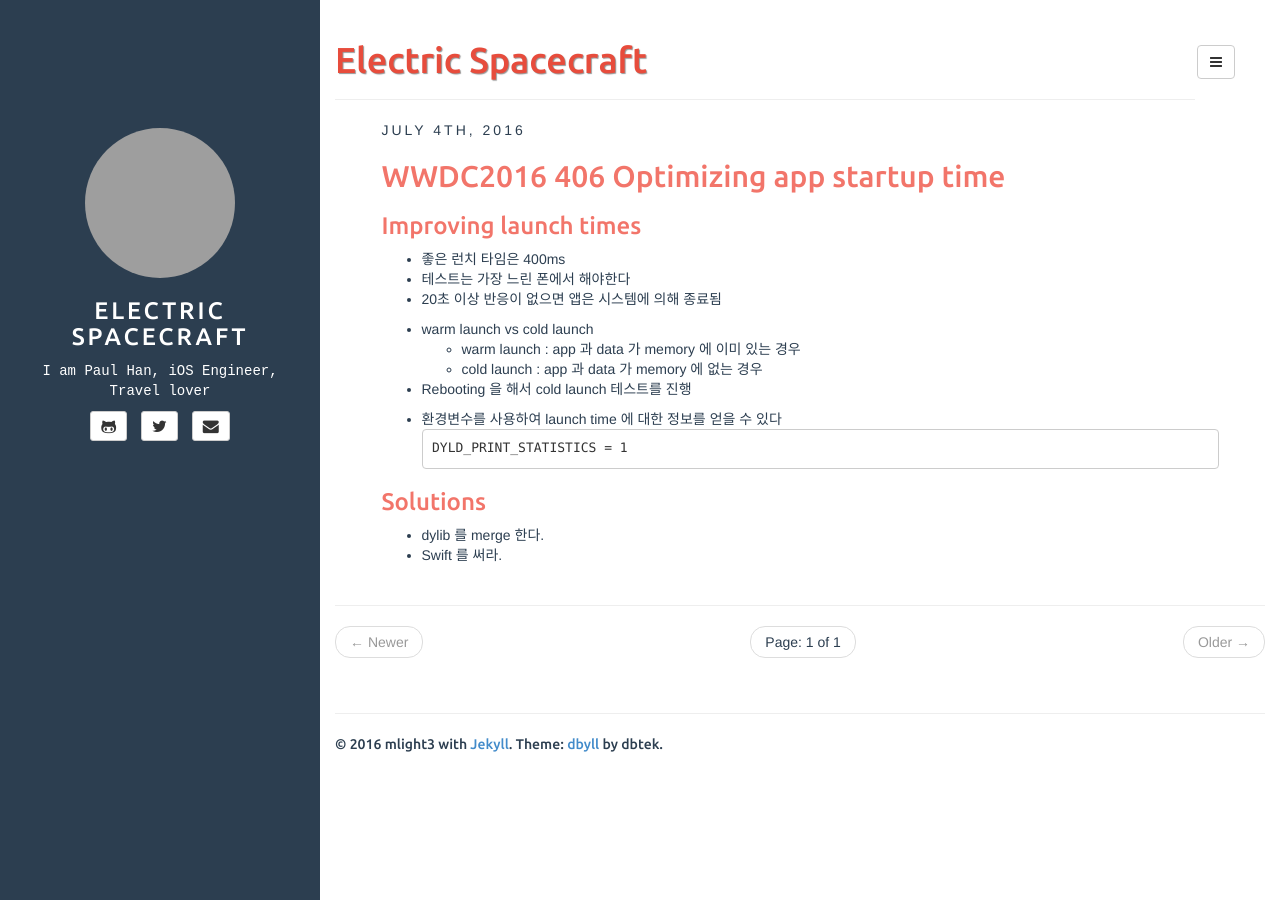
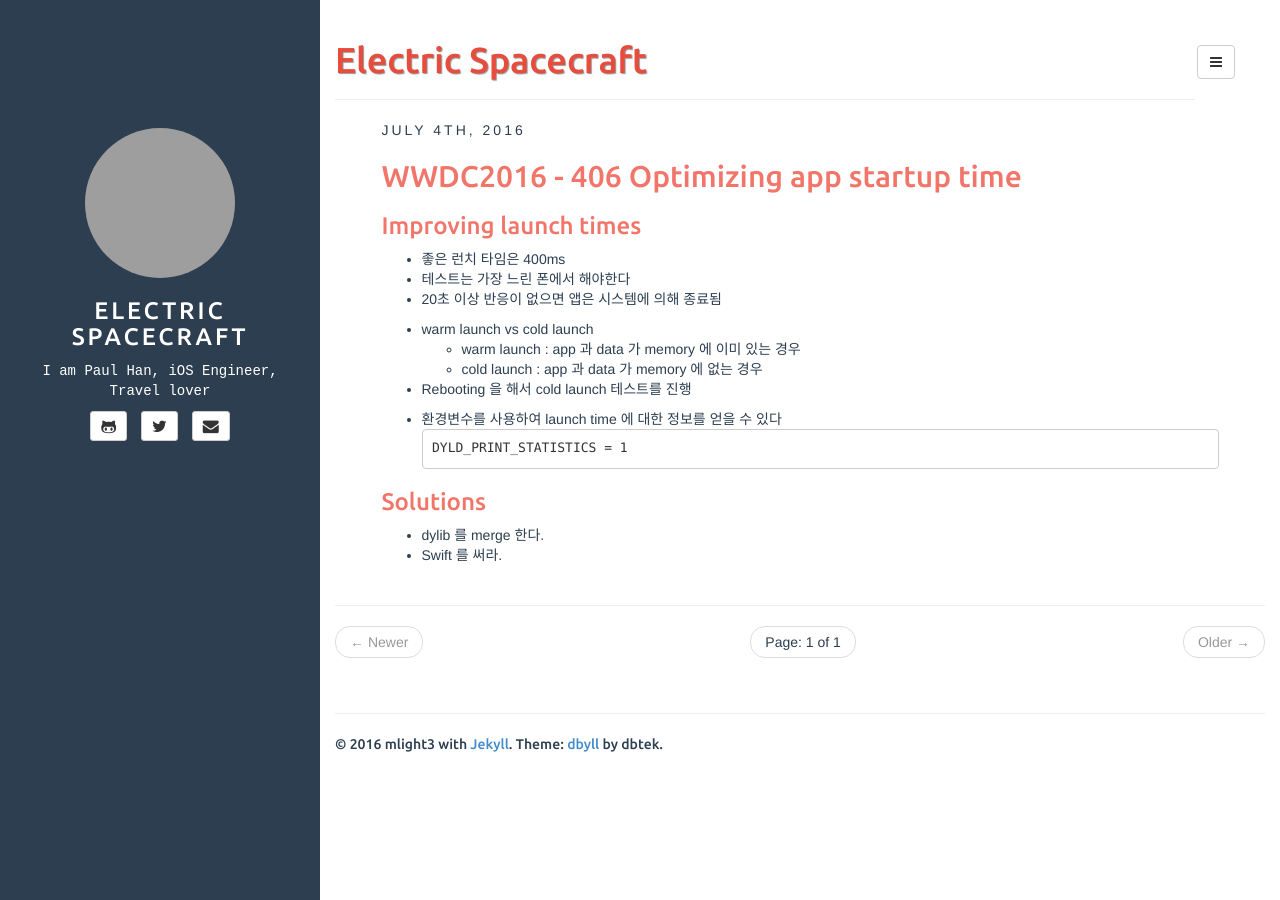
Before and after one commit to mlight3/mlight3.github.io, a Jekyll site: the page built from index.html, in a window 1280 px wide. Built offline with Jekyll 4.4.1, drawn with Linux system fonts in a browser that asks for light colours; the list of posts is cut into pages by our own code; grey boxes are pictures that could not be loaded.

```diff
--- a/_posts/2016-07-04-wwdc2016-406-optimizing-app-startup-time.markdown
+++ b/_posts/2016-07-04-wwdc2016-406-optimizing-app-startup-time.markdown
@@ -1,6 +1,6 @@
 ---
 published: true
-title: WWDC2016 406 Optimizing app startup time
+title: WWDC2016 - 406 Optimizing app startup time
 layout: post
 ---
 ### Improving launch times
```
